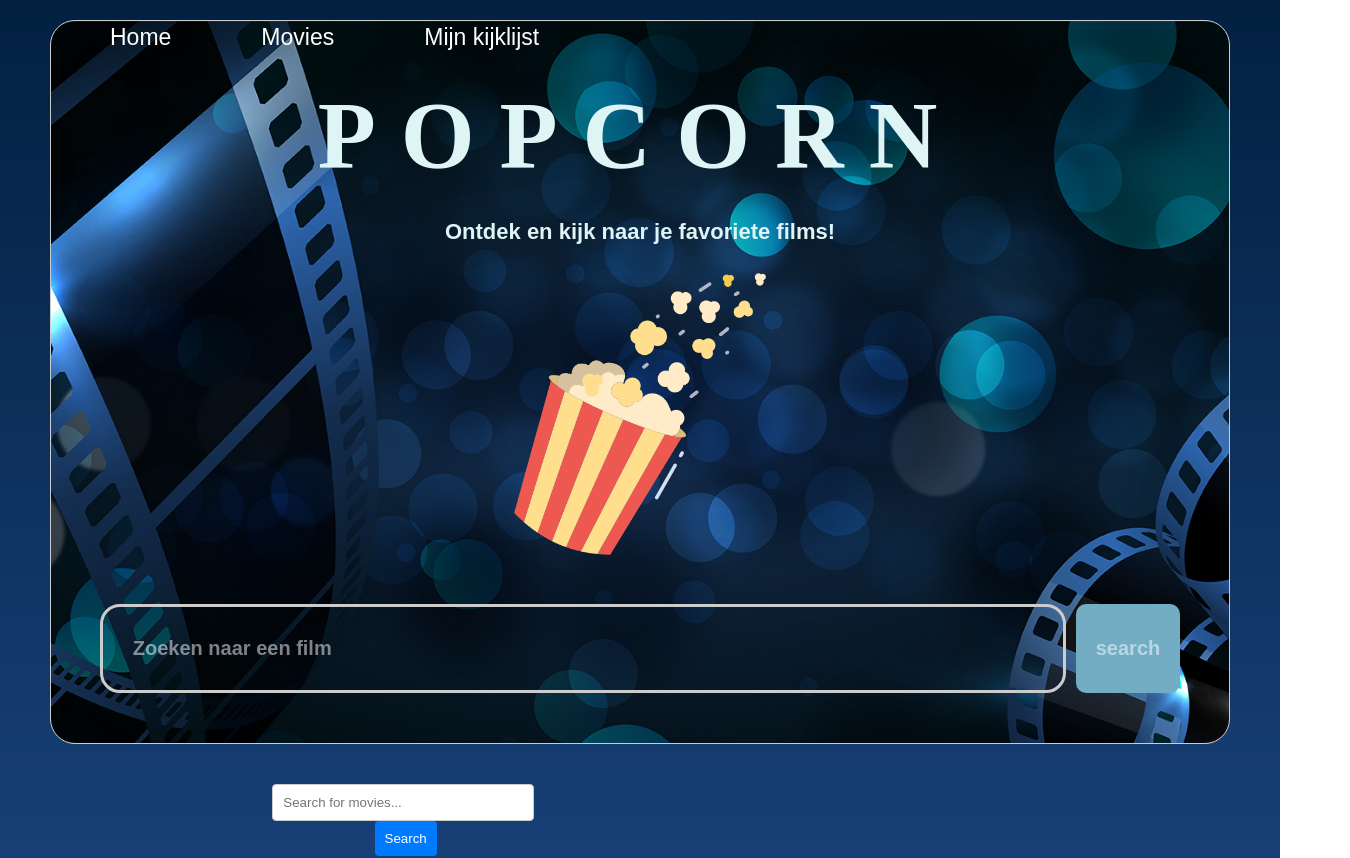
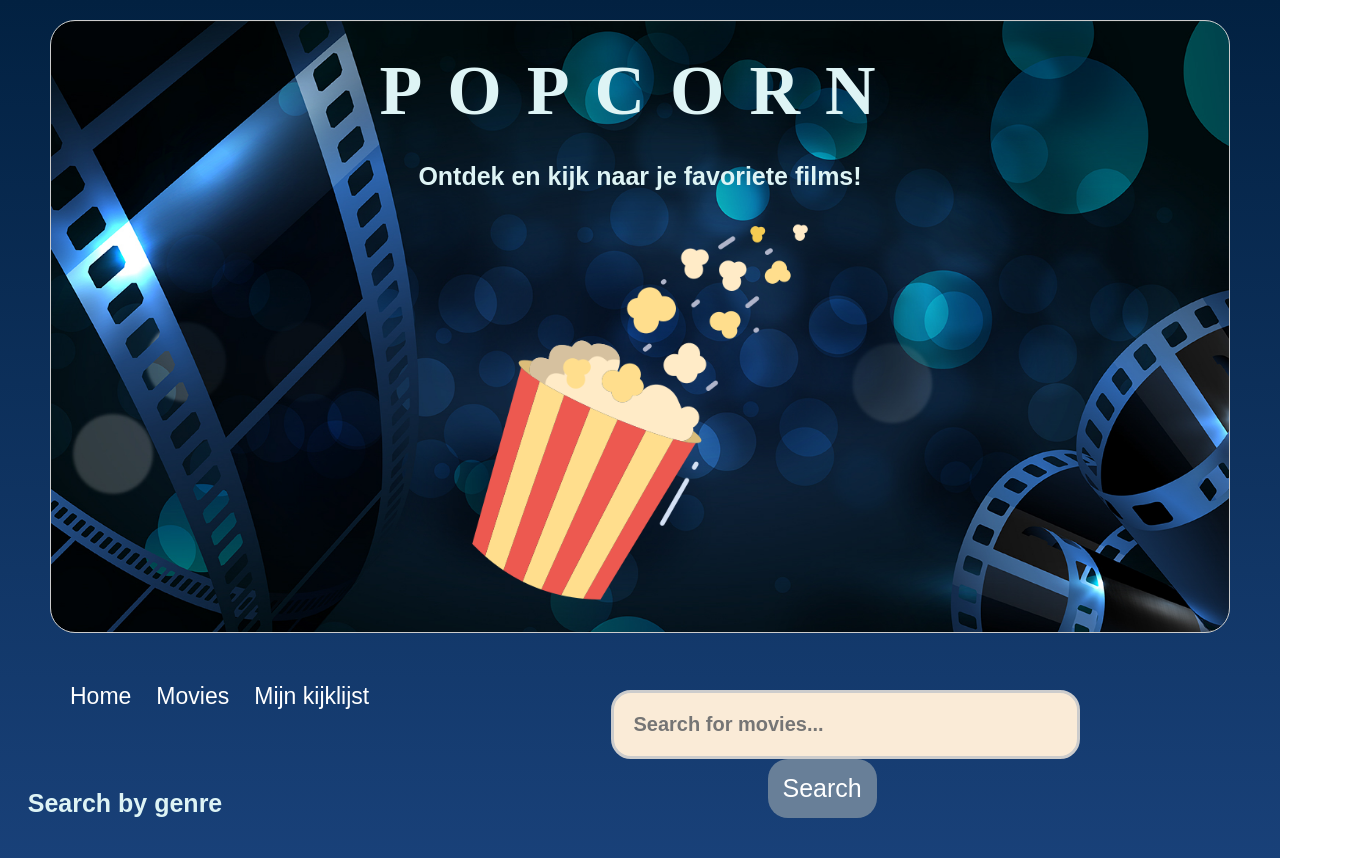
Before and after one commit to Vketela/moviesite, a React (Create React App) app: page /landing/search in a window 1280 px wide. Shown: the top 858 px of the page, 1350 px wide, since content can reach past the window. Built offline with nearby package versions, Linux system fonts and the light colour scheme.

Commit message:
zoekbalk verwijderd uit header. aangepast in search component.

```diff
--- a/src/components/Header/Header.css
+++ b/src/components/Header/Header.css
@@ -4,7 +4,7 @@
     display: flex;
     flex-direction: column;
     align-items: center;
-    padding: 50px;
+    padding: 20px;
     margin: 20px 50px;
     background-color:#72adc4;
    border: 1px solid #ccc;
@@ -15,7 +15,7 @@
 }
 
 .header h1 {
-    font-size: 95px;
+    font-size: 70px;
     color: #def4f5;
     text-align: center;
     font-family: poppins sans-serif;
@@ -25,57 +25,13 @@
 }
 
 h2 {
-    font-size: 22px;
+    font-size: 25px;
     color: #def4f5;
 }
 
 img {
-    width: 300px;
-    height:auto;
+    width: 400px;
+    height: 300%
+
 
 }
-.column-wrapper {
-    text-align: center;
-    margin-top: 20px;
-
-}
-
-.search-form {
-    display: flex;
-    justify-content: center;
-    margin-top: 20px;
-}
-
-.search-input {
-    padding: 30px;
-    width: 900px;
-    /* Breedte van de zoekbalk */
-    border: 3px solid #ccc;
-    border-radius: 20px;
-    background-color: transparent;
-    color:rgba(255, 255, 255, 0.5);
-    font-size: 20px;
-    font-weight: bold;
-}
-
-.search-input::placeholder {
-    color: rgba(255, 255, 255, 0.5);
-}
-
-.search-button {
-    padding: 20px;
-    background-color: #72adc4;
-    color: #302f2a;
-    border: none;
-    color:rgba(255, 255, 255, 0.5);
-    border-radius: 10px;
-    cursor: pointer;
-    margin-left: 10px;
-    font-weight: bold;
-    font-size: 20px;
-}
-
-.search-button:hover {
-    background-color: #81b0a4;
-
-}
--- a/src/components/Header/Header.js
+++ b/src/components/Header/Header.js
@@ -24,17 +24,7 @@ const Header = () => {
       <img src={popcornbeker} alt="Popcorn Beker" />
       <div className="column-wrapper">
         <form action="javascript:void(0)" onSubmit={loadMovies} method="get" className="search-form">
-          <input
-          value={search}
-          onChange={(event)=> setSearch(event.target.value) }
 
-            type="text"
-            name="query"
-            placeholder="Zoeken naar een film"
-            required
-            className="search-input"
-          />
-          <button type="submit" className="search-button">search</button>
         </form>
       </div>
     </div>
--- a/src/components/NavBar/NavBar.css
+++ b/src/components/NavBar/NavBar.css
@@ -5,22 +5,25 @@
     justify-content: flex-start;
     align-items: center;
     padding-left: 70px;
-    height: 25px;
-    position:fixed;
+    padding-top: 5px;
+    padding-bottom: 5px;
+    height: auto;
+    position:relative;
     top: 25px;
     width:100%;
-    z-index: 1000;;
+    z-index: 1000;
+    transition: top 0.35, position 0.35;
 }
 .nav-links {
     list-style-type: none;
-    margin: 15;
-    padding: 15;
+    margin: 0;
+    padding: 0;
     display: flex;
     justify-content: space-between;
 }
 
 .nav-links li {
-    margin-right: 90px;
+    margin-right: 25px;
 }
 
 .nav-links a {
--- a/src/components/Sidebar/Sidebar.js
+++ b/src/components/Sidebar/Sidebar.js
@@ -1,6 +1,5 @@
 import React, { useState } from 'react';
 import PropTypes from 'prop-types';
-import GenreSearch from '../search/GenreSearch';
 import './Sidebar.css';
 
 const Sidebar = ({ onSearch, onFilterGenre }) => {
--- a/src/components/search/search.css
+++ b/src/components/search/search.css
@@ -1,29 +1,39 @@
 .search {
+    flex-direction:column;;
+    align-items: center;
+    padding-right: 10px;
     text-align: center;
-    margin: 20px;
+    padding-left: 35%;
 }
 
 .search input {
-    padding: 10px;
-    width: 90%;
-    max-width: 300px;
-    border: 1px solid #ccc;
-    border-radius: 4px;
+    padding: 20px;
+    width: 100%;
+    border: 3px solid #ccc;
+    border-radius: 20px;
+    background-color:antiquewhite;
+    color: rgba(255, 255 0.5);
+    font-size: 20px;
+    color: #666;
+    font-weight: bold;
+    transition: border-color 0.35 ease;
 }
 
 .search button {
-    padding: 10px;
-    margin-left: 5px;
-    background-color: #007BFF;
+    padding: 15px;
+    flex-direction: row;
+    background-color: #687f98;
     color: white;
     border: none;
-    border-radius: 4px;
+    border-radius: 20px;
     cursor: pointer;
+    font-size: 25px;
     transition: background-color 0.3s ease;
+    gap: 5px;
 }
 
 .search button:hover {
-    background-color: #0056b3;
+    background-color: #dde1e6;
 }
 
 .movie-results {
--- a/src/components/search/search.js
+++ b/src/components/search/search.js
@@ -34,7 +34,7 @@ const Search = ({ apiKey }) => {
 };
 
 Search.propTypes = {
-  apiKey: PropTypes.string.isRequired, // Zorg dat je je API-sleutel doorgeeft als prop
+  apiKey: PropTypes.string.isRequired,
 };
 
 
```
